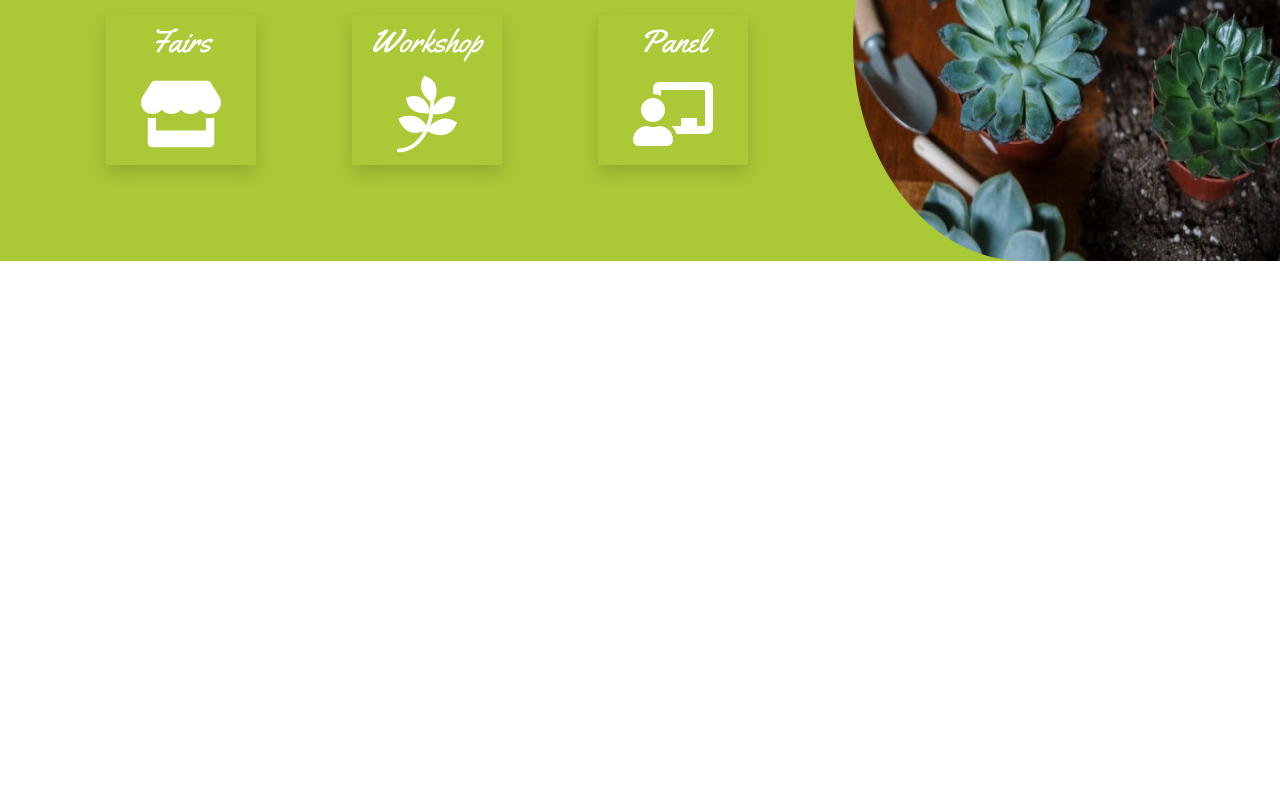
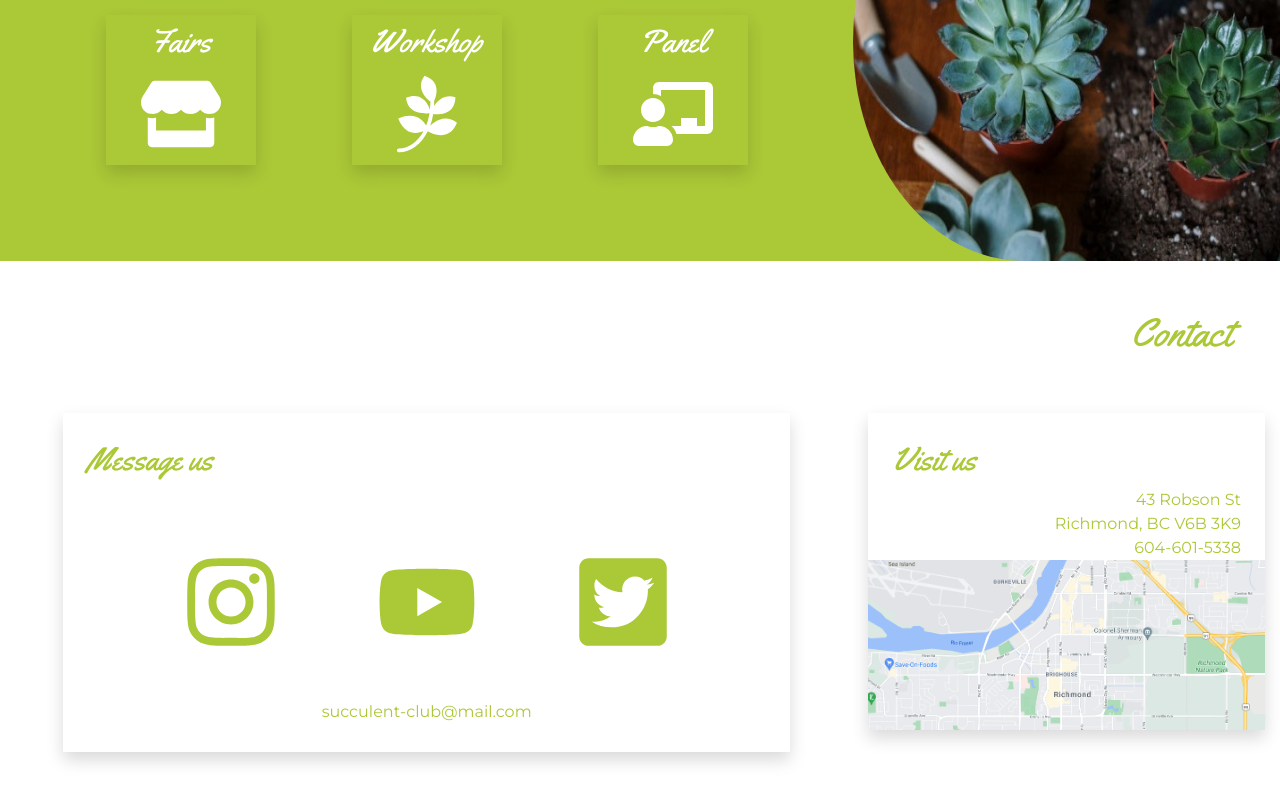
Before and after one commit to RebecaPastl/succulent-club, a React (Create React App) app: page / in a window 1280 px wide. Shown: the part 1855-2655 px from the top of the page. Before the commit the page ends 2116 px from the top, so only its background shows below. Built offline with nearby package versions, Linux system fonts and the light colour scheme.

Commit message:
feat(contact): #5 add contact component

```diff
--- a/src/App.js
+++ b/src/App.js
@@ -3,6 +3,7 @@ import Header from './components/Header.js';
 import About from './components/About.js';
 import Services from './components/Services.js';
 import Events from './components/Events.js';
+import Contact from './components/Contact.js';
 
 class App extends React.Component {
   render() {
@@ -12,6 +13,7 @@ class App extends React.Component {
       <About />
       <Services />
       <Events />
+      <Contact />
     </>
   };
 }
--- /dev/null
+++ b/src/components/Contact.js
@@ -0,0 +1,49 @@
+import React from 'react';
+import Container from 'react-bootstrap/Container';
+import Row from 'react-bootstrap/Row';
+import Col from 'react-bootstrap/Col';
+import Card from 'react-bootstrap/Card';
+import Image from 'react-bootstrap/Image';
+import { FaInstagram, FaYoutube, FaTwitterSquare } from 'react-icons/fa';
+
+class Services extends React.Component {
+
+    render() {
+
+        return <>
+
+            <Container className='green bg-white' fluid>
+            <Row className='justify-content-center justify-content-lg-end'>
+                <h1 className='mr-5 mt-5'>Contact</h1>
+            </Row>
+            <Row className='text-center g-3'>
+                <Col sm={8}>
+                    <div>
+                        <div className='shadow mx-lg-5 my-5 py-1'>
+                            <h2 className='text-left m-4 d-block'>Message us</h2>
+                            <FaInstagram className='m-lg-5 my-5 d-block d-md-inline-block mx-auto' size={100}/>
+                            <FaYoutube className='m-lg-5 my-5 d-block d-md-inline-block mx-auto' size={100}/>
+                            <FaTwitterSquare className='m-lg-5 my-5 d-block d-md-inline-block mx-auto' size={100}/>
+                            <p className='mb-4'>succulent-club@mail.com</p>
+                        </div>
+                    </div>
+                </Col>
+                <Col sm={4}>
+                    <div className='shadow my-5 align-items-center justify-content-center'>
+                        <div className='pt-1'>
+                            <h2 className='text-left mt-4 ml-4 mb-2'>Visit us</h2>
+                            <p className='text-right mx-4 my-0'>43  Robson St<span className='d-block'>Richmond, BC V6B 3K9</span><span >604-601-5338</span></p>
+                        </div>
+                        <div>
+                            <Image variant="bottom" src="images/map.png" className='m-0 w-100 d-block' fluid />
+                        </div>
+                    </div>
+                </Col>
+            </Row>
+            </Container>
+
+        </>;
+    }
+}
+
+export default Services;
--- a/src/index.css
+++ b/src/index.css
@@ -16,9 +16,9 @@ body{
     transform: translateY(15%);
 }
 
-.row{
+/* .row{
     min-height: 50vh;
-}
+} */
 
 /* shape */
 
```
Also changed, not shown: public/images/map.png (added).
